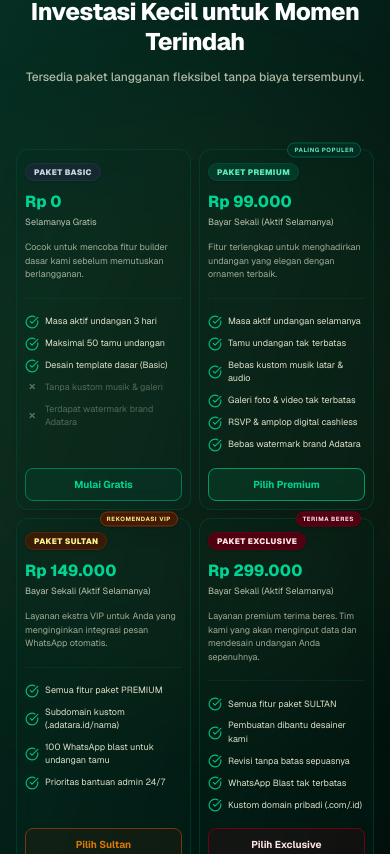
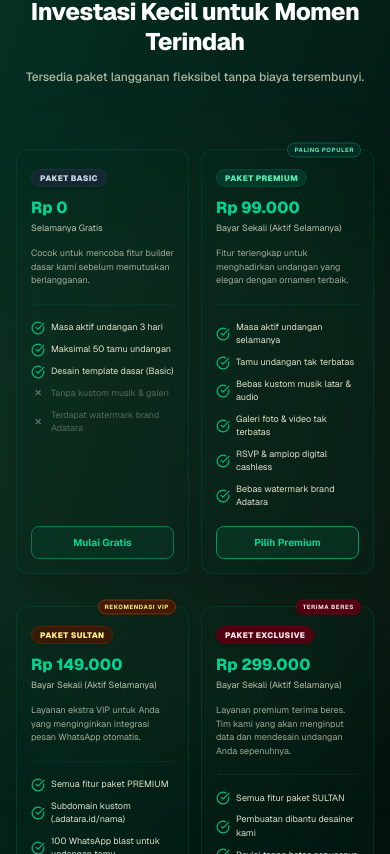
Before and after one commit to twentyonerfl/Adatara, a Next.js app: page / in a window 390 px wide. Shown: the part 3910-4764 px from the top of the page. Built offline with nearby package versions, Linux system fonts and the light colour scheme; no server answers; the database is empty; a web font is replaced by a local one.

Commit message:
style(pricing): improve pricing grid spacing and card padding on mobile

```diff
--- a/src/app/HomeClient.tsx
+++ b/src/app/HomeClient.tsx
@@ -1301,7 +1301,7 @@ export default function HomeClient({
             initial="hidden"
             whileInView="visible"
             viewport={{ once: true, margin: "-50px" }}
-            className="grid grid-cols-2 lg:grid-cols-4 gap-2 sm:gap-4 md:gap-6 items-stretch"
+            className="grid grid-cols-2 lg:grid-cols-4 gap-x-3 gap-y-8 sm:gap-4 md:gap-6 items-stretch"
           >
             {Object.keys(activePackages).map((key) => {
               const pkg = activePackages[key];
@@ -1329,7 +1329,7 @@ export default function HomeClient({
                   key={key}
                   variants={itemVariants}
                   whileHover={{ y: -8 }}
-                  className="border rounded-xl sm:rounded-3xl p-2 sm:p-5 md:p-8 flex flex-col relative shadow-xl transition-all duration-500 backdrop-blur-md bg-emerald-950/15 border-emerald-900/50 hover:border-emerald-700 hover:shadow-emerald-950/10"
+                  className="border rounded-xl sm:rounded-3xl p-3.5 sm:p-5 md:p-8 flex flex-col relative shadow-xl transition-all duration-500 backdrop-blur-md bg-emerald-950/15 border-emerald-900/50 hover:border-emerald-700 hover:shadow-emerald-950/10"
                 >
                   {badgeText && (
                     <div className={`absolute top-0 right-3 sm:right-8 -translate-y-1/2 text-[6px] sm:text-[10px] font-bold px-1.5 py-0.5 sm:px-3 sm:py-1 rounded-full uppercase tracking-widest shadow-sm ${badgeColorClass}`}>
```
